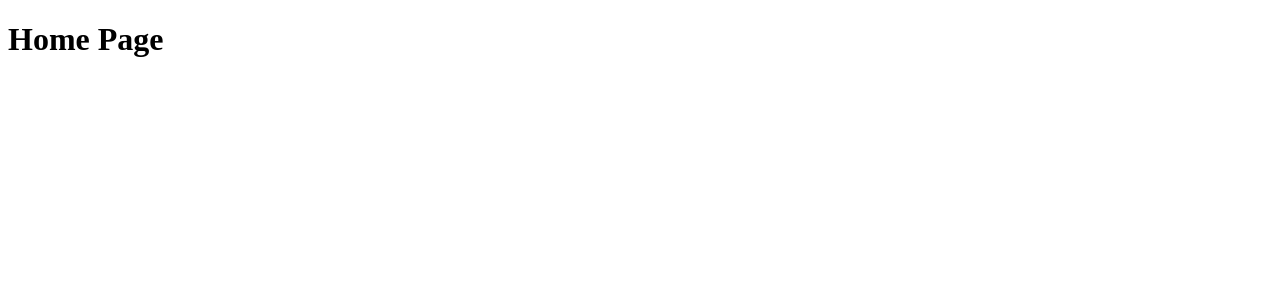
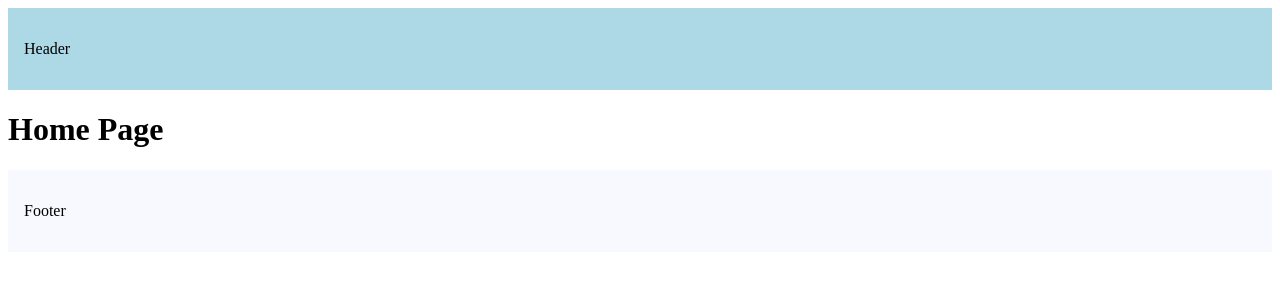
Before and after one commit to NikNT/next14, a Next.js app in the folder routing-demo/: page / in a window 1280 px wide. Shown: the top 300 px of the page. Built offline with nearby package versions, Linux system fonts and the light colour scheme.

Commit message:
6. Nested Layout

```diff
--- a/routing-demo/src/app/layout.tsx
+++ b/routing-demo/src/app/layout.tsx
@@ -1,16 +1,34 @@
 export const metadata = {
-  title: 'Next.js',
-  description: 'Generated by Next.js',
-}
+  title: "Next.js",
+  description: "Generated by Next.js",
+};
 
 export default function RootLayout({
   children,
 }: {
-  children: React.ReactNode
+  children: React.ReactNode;
 }) {
   return (
     <html lang="en">
-      <body>{children}</body>
+      <body>
+        <header
+          style={{
+            backgroundColor: "lightblue",
+            padding: "1rem",
+          }}
+        >
+          <p>Header</p>
+        </header>
+        {children}
+        <footer
+          style={{
+            backgroundColor: "ghostwhite",
+            padding: "1rem",
+          }}
+        >
+          <p>Footer</p>
+        </footer>
+      </body>
     </html>
-  )
+  );
 }
```
Also changed, not shown: routing-demo/src/app/products/[productId]/layout.tsx (added, +12 -0 lines).
